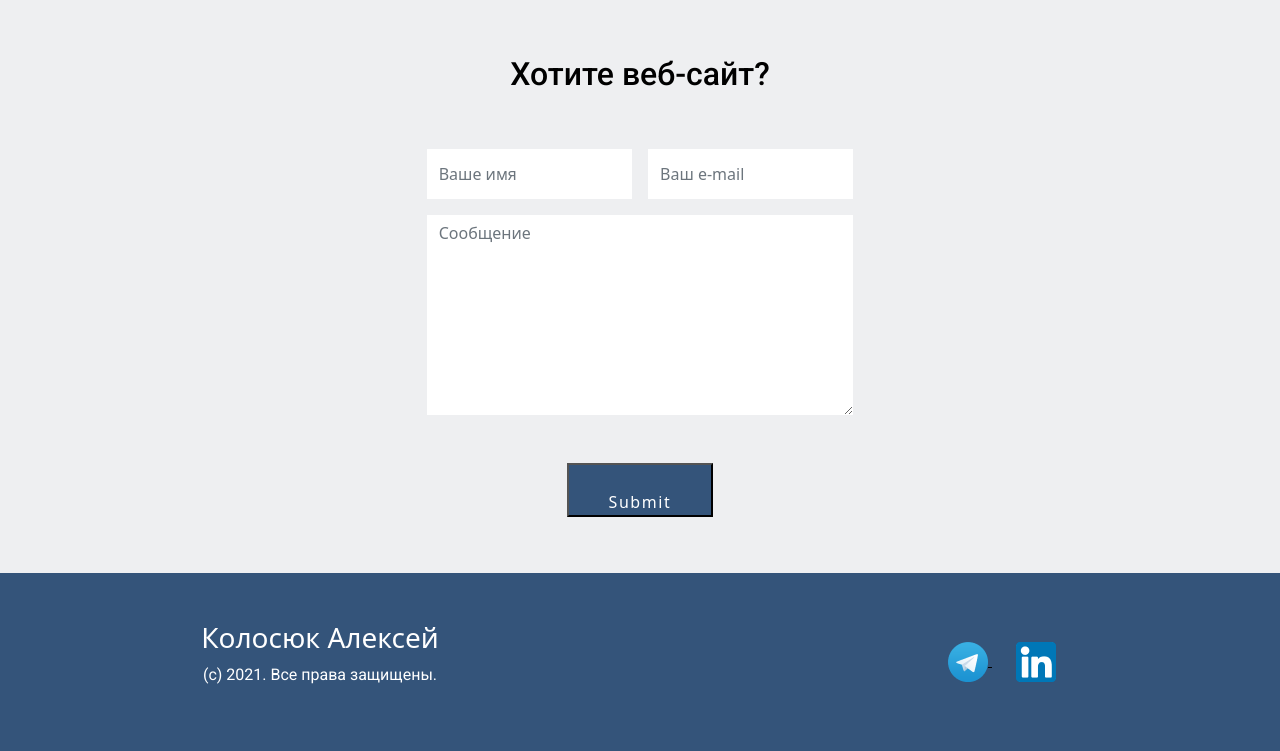
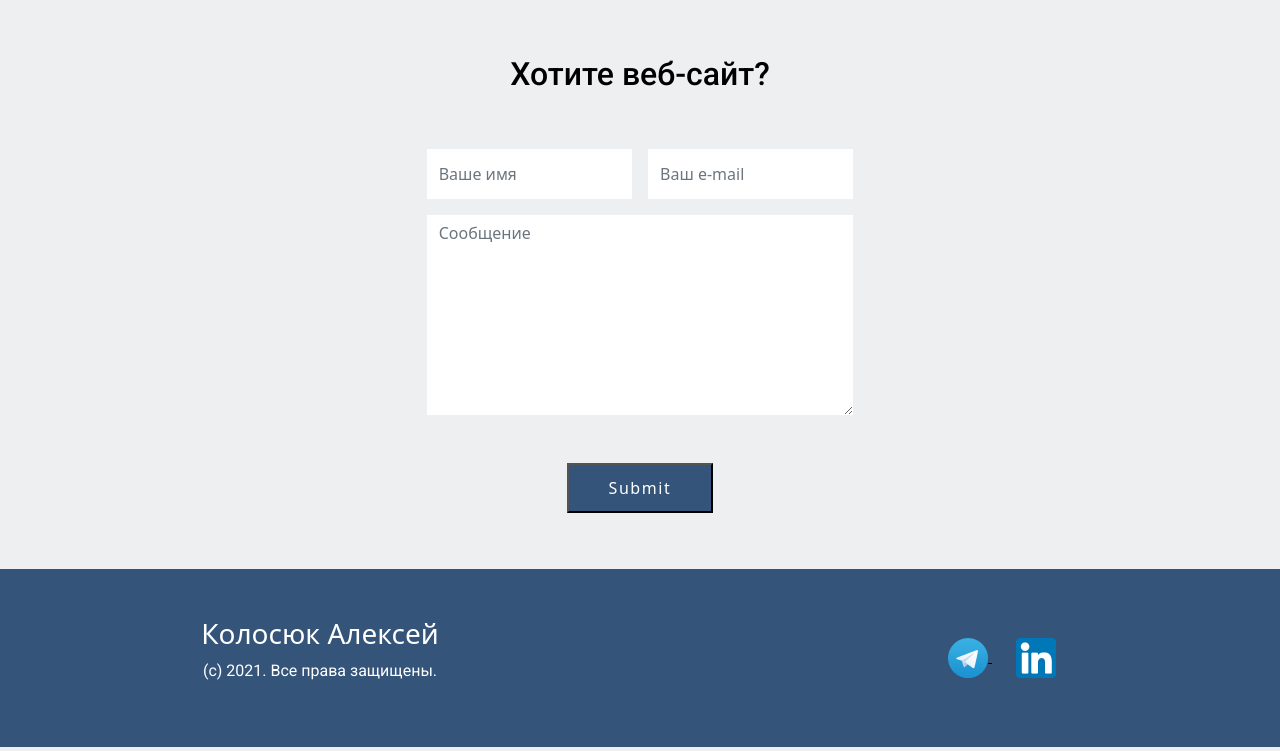
Before and after one commit to CorneiZeR/lab4-5, a Flask app: page / in a window 1280 px wide. Shown: the part 2548-3299 px from the top of the page. Run offline with Flask 2, Linux system fonts and the light colour scheme.

Commit message:
fix input style in scc and empty form

```diff
--- a/main.py
+++ b/main.py
@@ -25,8 +25,10 @@ def index():
                       sender=request.form['email'],
                       recipients=['kolosyuk1@gmail.com'],
                       body=f'{request.form["message"]}\n\n\nЛист відправлено з вашого сайту')
-
-        mail.send(msg)
+        try:
+            mail.send(msg)
+        except AssertionError:
+            pass
         return render_template('main.html', form=form)
     else:
         return render_template('main.html', form=form)
--- a/static/style.css
+++ b/static/style.css
@@ -31,6 +31,17 @@ span {
     color: #ffffff;
     background-color: #34547A;
     padding: 25px 40px 25px 40px;
+    text-decoration: none;
+    font-size: 16px;
+    font-weight: 300 !important;
+    letter-spacing: 0.1em;
+    transition: 150ms ease-in-out;
+}
+
+.input-blue {
+    color: #ffffff;
+    background-color: #34547A;
+    padding: 0 40px;
     text-decoration: none;
     font-size: 16px;
     font-weight: 300 !important;
--- a/templates/main.html
+++ b/templates/main.html
@@ -67,7 +67,7 @@
                         </div>
                     </div>
                     <textarea class="form-control border-none mb-5" placeholder="Сообщение" name="message" id="message" style="height: 200px"></textarea>
-                    <input type="submit" class="btn-blue">
+                    <input type="submit" class="input-blue">
                 </form>
             </div>
         </div>
```
